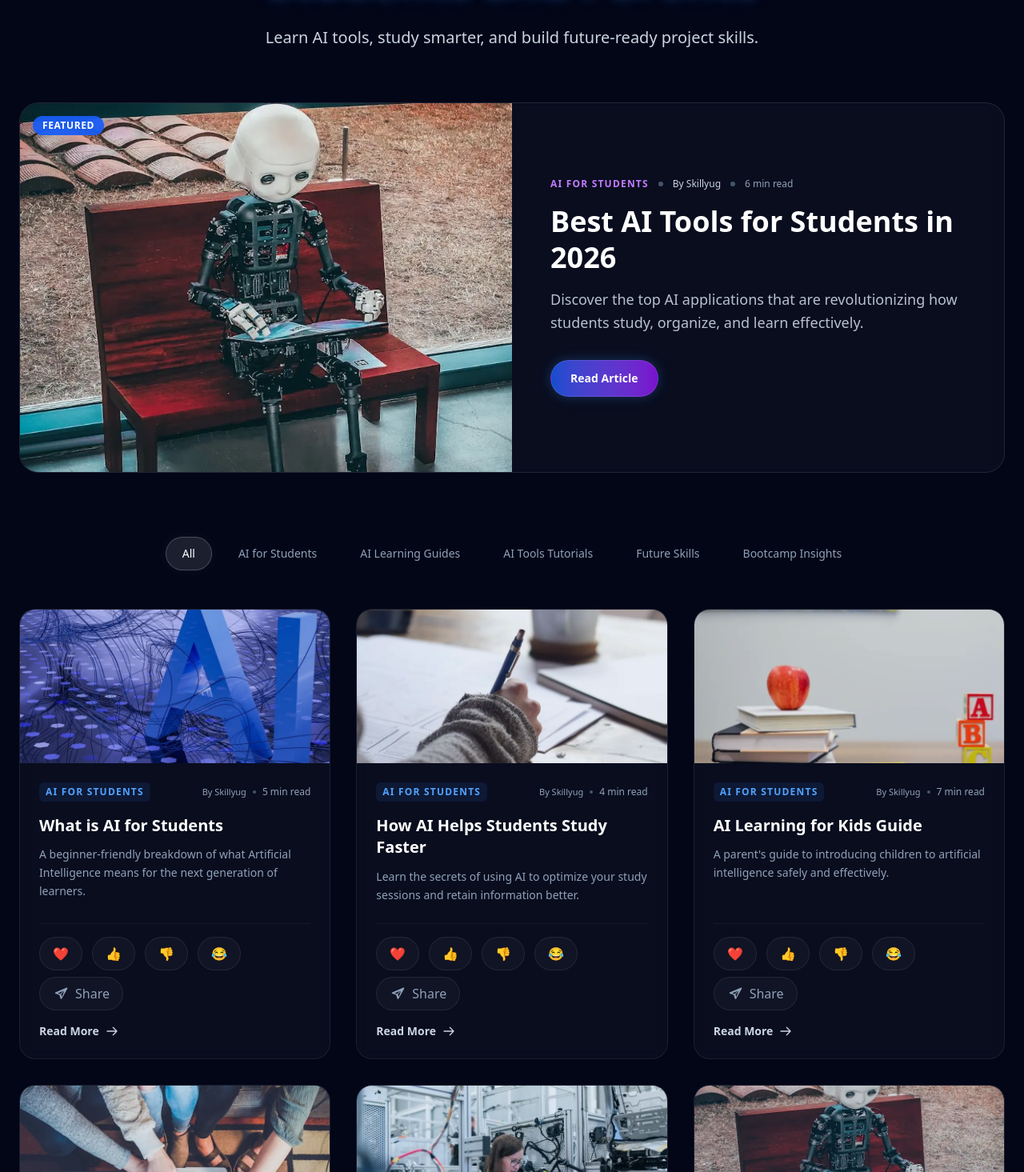
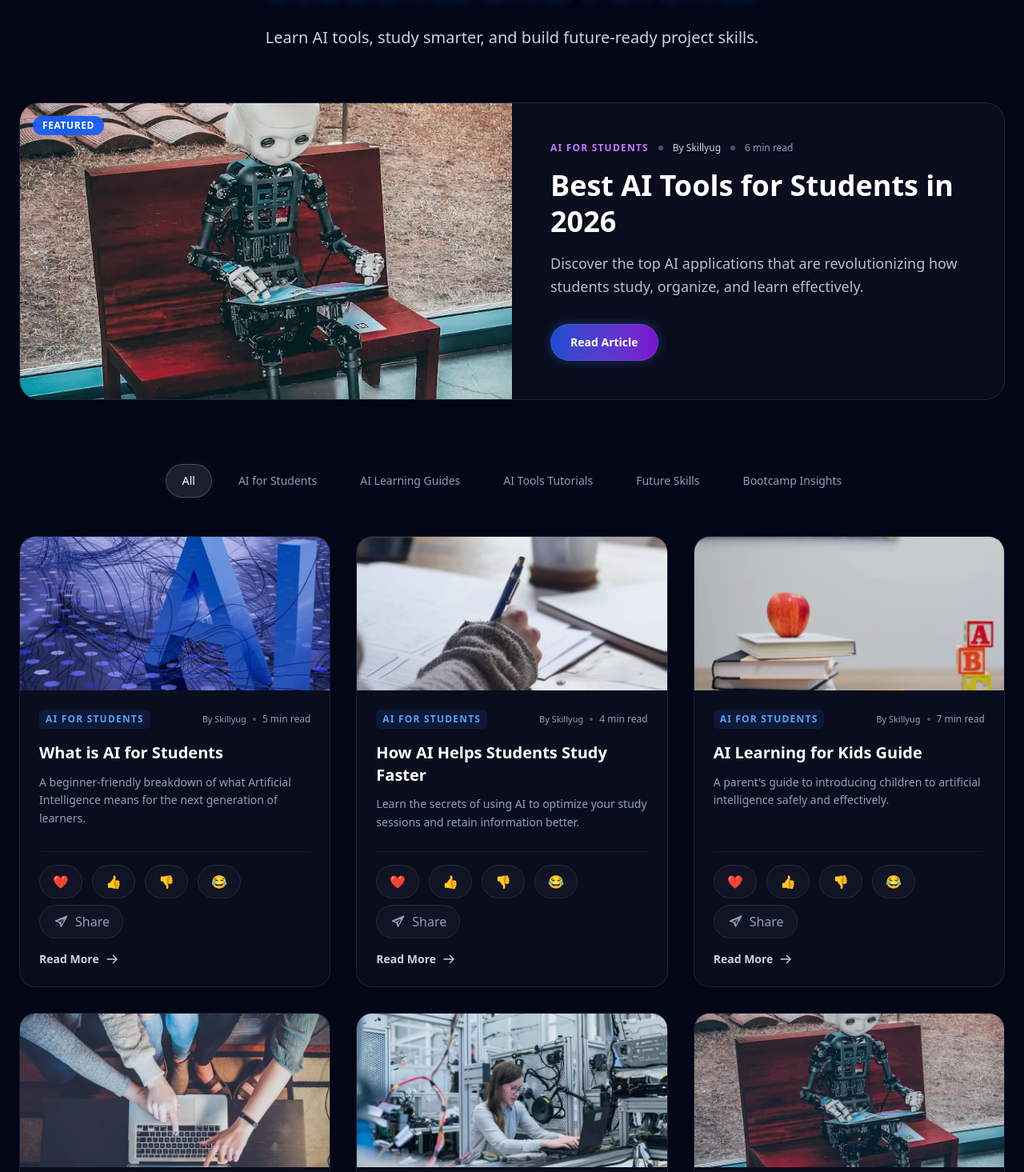
Before and after one commit to parv43/skillyugweb, a Next.js app: page /blog in a window 1280 px wide. Shown: the part 285-1750 px from the top of the page at 80% size. Built offline with nearby package versions, Linux system fonts and the light colour scheme; no server answers; the database is empty.

Commit message:
perf: resolve CSP hydration errors and optimize blog images for lighthouse

```diff
--- a/src/app/blog/[slug]/page.tsx
+++ b/src/app/blog/[slug]/page.tsx
@@ -1,5 +1,5 @@
-/* eslint-disable @next/next/no-img-element */
 import React from "react";
+import Image from "next/image";
 import Link from "next/link";
 import Navbar from "@/components/Navbar";
 import { blogs } from "@/lib/blogData";
@@ -10,6 +10,7 @@ import ShareButton from "@/components/ShareButton";
 import { getReactionCounts } from "@/app/actions/reactions";
 import FloatingCTA from "@/components/FloatingCTA";
 import { createMetadata, getBlogPostingSchema } from "@/lib/seo";
+import { headers } from "next/headers";
 
 export async function generateMetadata({ params }: { params: Promise<{ slug: string }> }): Promise<Metadata> {
   const { slug } = await params;
@@ -63,9 +64,11 @@ export default async function BlogArticle({ params }: { params: Promise<{ slug:
 
   const blogPostingSchema = getBlogPostingSchema(blog);
 
+  const nonce = (await headers()).get("x-nonce") ?? "";
+
   return (
     <main className="bg-[#020617] min-h-screen text-slate-50 font-sans selection:bg-purple-500/30 selection:text-white relative pb-0">
-      <script type="application/ld+json" dangerouslySetInnerHTML={{ __html: JSON.stringify(blogPostingSchema) }} />
+      <script type="application/ld+json" nonce={nonce} dangerouslySetInnerHTML={{ __html: JSON.stringify(blogPostingSchema) }} />
 
       {/* Background Gradients */}
       <div className="absolute inset-0 pointer-events-none z-0 overflow-hidden">
@@ -119,11 +122,13 @@ export default async function BlogArticle({ params }: { params: Promise<{ slug:
           </h1>
 
           <div className="w-full h-64 md:h-96 rounded-[24px] overflow-hidden border border-white/10 shadow-[0_0_30px_rgba(0,0,0,0.5)] mb-12">
-            <img
+            <Image
               src={blog.thumbnail}
               alt={blog.title}
-              loading="lazy"
-              className="w-full h-full object-cover"
+              priority
+              fill
+              className="object-cover"
+              sizes="(max-width: 1024px) 100vw, 1024px"
             />
           </div>
         </header>
--- a/src/app/blog/page.tsx
+++ b/src/app/blog/page.tsx
@@ -1,6 +1,6 @@
-/* eslint-disable @next/next/no-img-element */
 import React from "react";
 import Link from "next/link";
+import Image from "next/image";
 import Navbar from "@/components/Navbar";
 import { blogs } from "@/lib/blogData";
 import BlogListing from "@/components/BlogListing";
@@ -8,6 +8,7 @@ import { Metadata } from "next";
 import { getReactionCounts } from "@/app/actions/reactions";
 import FloatingCTA from "@/components/FloatingCTA";
 import { createMetadata, getBlogCollectionSchema } from "@/lib/seo";
+import { headers } from "next/headers";
 
 export const metadata: Metadata = {
   ...createMetadata({
@@ -44,10 +45,13 @@ export default async function BlogListingPage() {
 
   const blogListSchema = getBlogCollectionSchema(blogs);
 
+  const nonce = (await headers()).get("x-nonce") ?? "";
+
   return (
     <main className="bg-[#020617] min-h-screen text-slate-50 font-sans selection:bg-purple-500/30 selection:text-white relative pb-20">
       <script
         type="application/ld+json"
+        nonce={nonce}
         dangerouslySetInnerHTML={{ __html: JSON.stringify(blogListSchema) }}
       />
 
@@ -76,11 +80,13 @@ export default async function BlogListingPage() {
           <div className="mb-20 group relative rounded-[24px] overflow-hidden bg-[rgba(255,255,255,0.03)] border border-[rgba(255,255,255,0.1)] backdrop-blur-sm transition-all duration-300 hover:border-blue-500/30 hover:shadow-[0_0_30px_rgba(59,130,246,0.15)] hover:-translate-y-1">
             <div className="flex flex-col lg:flex-row">
               <div className="w-full lg:w-1/2 aspect-video lg:aspect-auto h-64 lg:h-auto overflow-hidden relative">
-                <img
+                <Image
                   src={featuredBlog.thumbnail}
                   alt={featuredBlog.title}
-                  loading="lazy"
-                  className="w-full h-full object-cover transition-transform duration-700 group-hover:scale-105"
+                  priority
+                  fill
+                  sizes="(max-width: 1024px) 100vw, 50vw"
+                  className="object-cover transition-transform duration-700 group-hover:scale-105"
                 />
                 <div className="absolute top-4 left-4 bg-blue-600/90 backdrop-blur-md px-3 py-1 rounded-full text-xs font-bold uppercase tracking-wider text-white">
                   Featured
--- a/src/app/layout.tsx
+++ b/src/app/layout.tsx
@@ -21,16 +21,21 @@ export const metadata: Metadata = {
 
 const organizationSchema = getOrganizationSchema()
 
-export default function RootLayout({
+import { headers } from "next/headers"
+
+export default async function RootLayout({
   children,
 }: {
   children: React.ReactNode
 }) {
+  const nonce = (await headers()).get("x-nonce") ?? ""
+
   return (
     <html lang="en">
       <head>
         <script
           type="application/ld+json"
+          nonce={nonce}
           dangerouslySetInnerHTML={{ __html: JSON.stringify(organizationSchema) }}
         />
       </head>
--- a/src/components/BlogListing.tsx
+++ b/src/components/BlogListing.tsx
@@ -1,8 +1,8 @@
-/* eslint-disable @next/next/no-img-element */
 "use client";
 
 import React, { useState } from "react";
 import Link from "next/link";
+import Image from "next/image";
 import { BlogPost } from "@/lib/blogData";
 import { motion, AnimatePresence } from "framer-motion";
 import AnonymousReactionBar from "@/components/AnonymousReactionBar";
@@ -64,11 +64,12 @@ export default function BlogListing({ categories, blogs, reactionCounts = {} }:
                 aria-label={`Read ${blog.title}`}
               >
                 <div className="w-full h-48 overflow-hidden relative">
-                  <img
+                  <Image
                     src={blog.thumbnail}
                     alt={blog.title}
-                    loading="lazy"
-                    className="w-full h-full object-cover transition-transform duration-700 group-hover:scale-105"
+                    fill
+                    sizes="(max-width: 768px) 100vw, (max-width: 1200px) 50vw, 33vw"
+                    className="object-cover transition-transform duration-700 group-hover:scale-105"
                   />
                   <div className="absolute inset-0 bg-blue-900/10 group-hover:bg-transparent transition-colors duration-500"></div>
                 </div>
```
